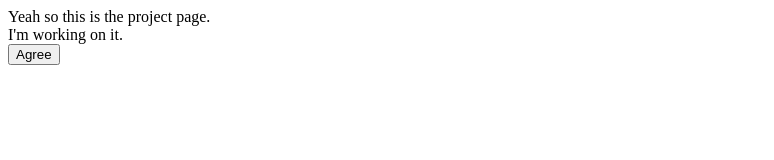
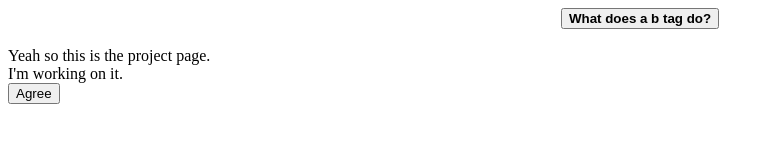
Before and after one commit to Nicholas-py/random-websiting, a plain HTML site: page index.html in a window 1280 px wide. Shown: the whole page, without its empty margins (0-774 px from the left). Drawn offline with Linux system fonts and the light colour scheme.

Commit message:
Add new page!!!

```diff
--- a/index.html
+++ b/index.html
@@ -10,6 +10,12 @@
 
 
 <body>
+    <a href='otherpage.html'>
+      <center>
+        <button class = 'button'><b>What does a b tag do?</b></button>
+      </center>
+    </a>
+  <br>
   <script src="javascript.js"></script>
   <text>Yeah so this is the project page. <br>I'm working on it.<br></text>
   <button id = 'agreeButton' onclick="celebrate()">Agree</button>
```
